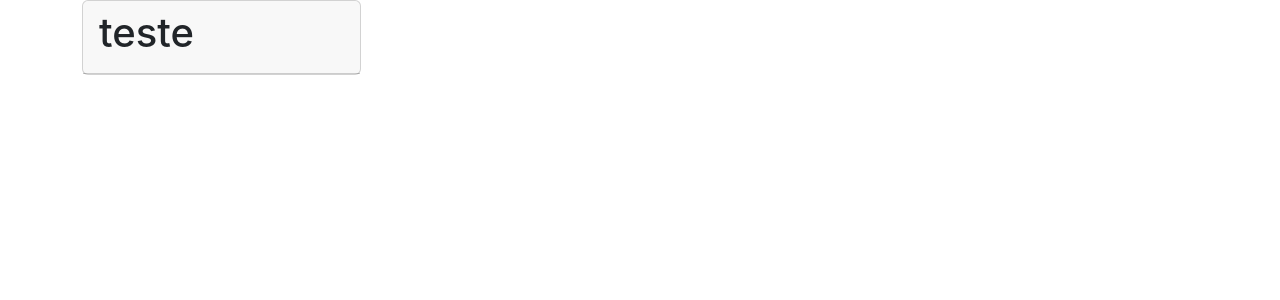
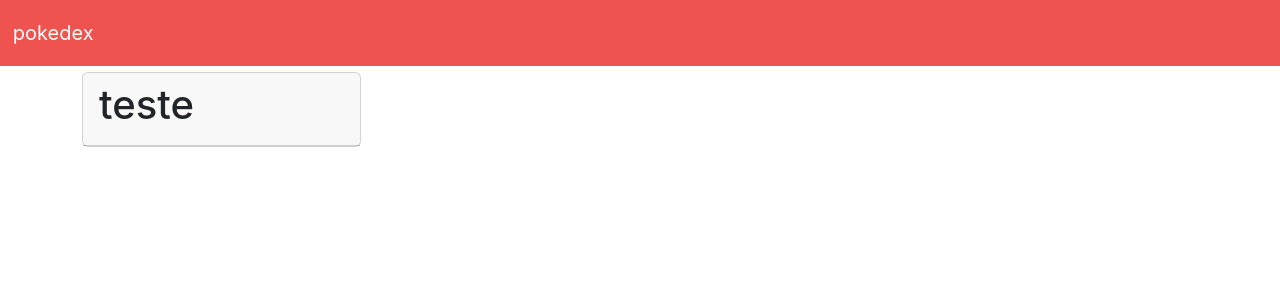
Before and after one commit to demetriuspine/pokedex, a React (Create React App) app: page / in a window 1280 px wide. Shown: the top 300 px of the page. Built offline with nearby package versions, Linux system fonts and the light colour scheme.

Commit message:
ajustando o navbar

```diff
--- a/src/App.css
+++ b/src/App.css
@@ -1,3 +1,7 @@
+.App {
+  padding-top: 4.5rem;
+}
+
 .navbar {
   display: flex !important;
   background-color: #ef5350 !important;
--- a/src/App.js
+++ b/src/App.js
@@ -5,7 +5,7 @@ import NavBar from './components/layouts/NavBar';
 function App() {
   return (
     <div className="App">
-        {/* <NavBar /> */}
+        <NavBar />
         <div className="container">
           <Dashboard />
         </div>
```
